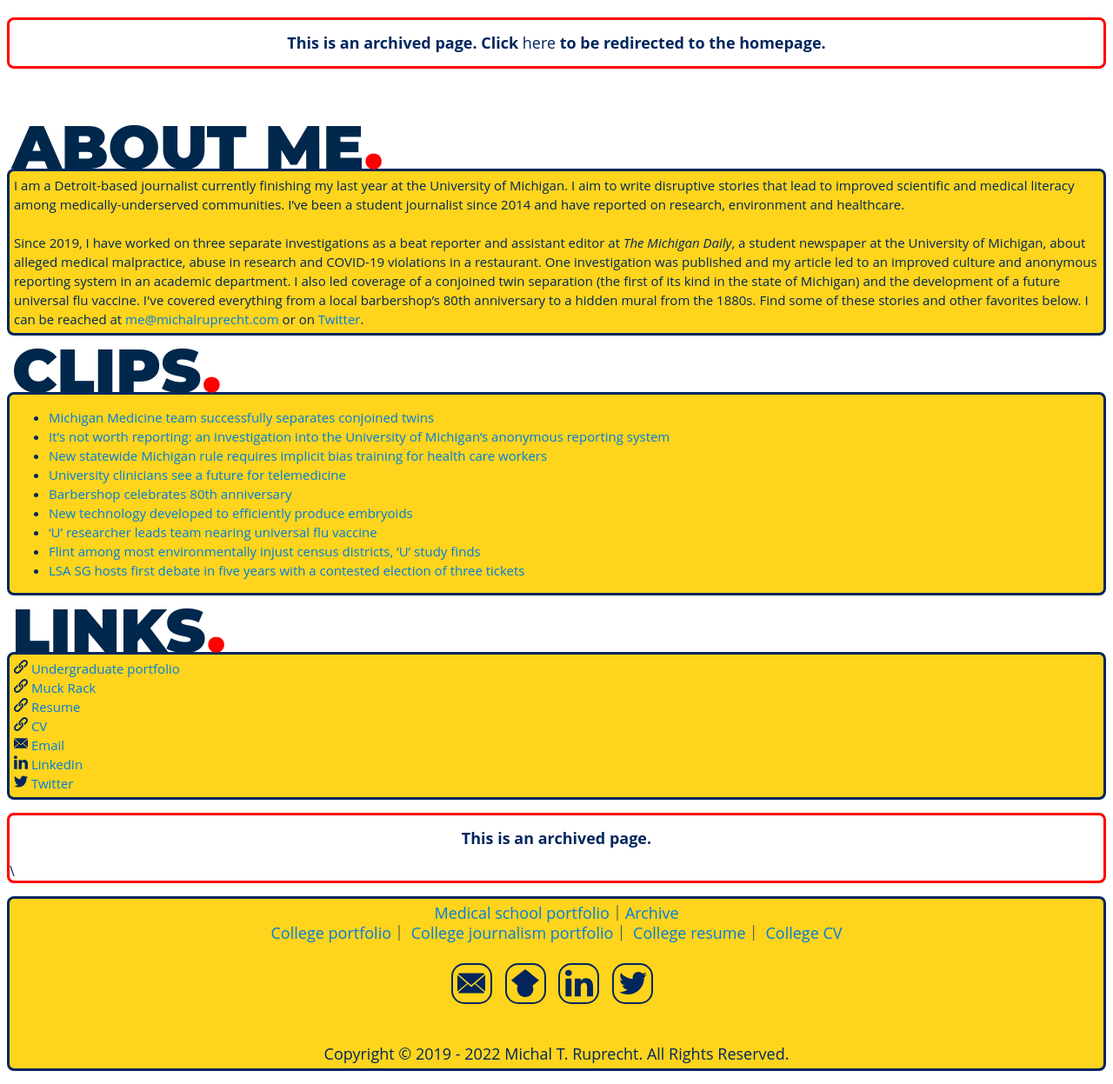
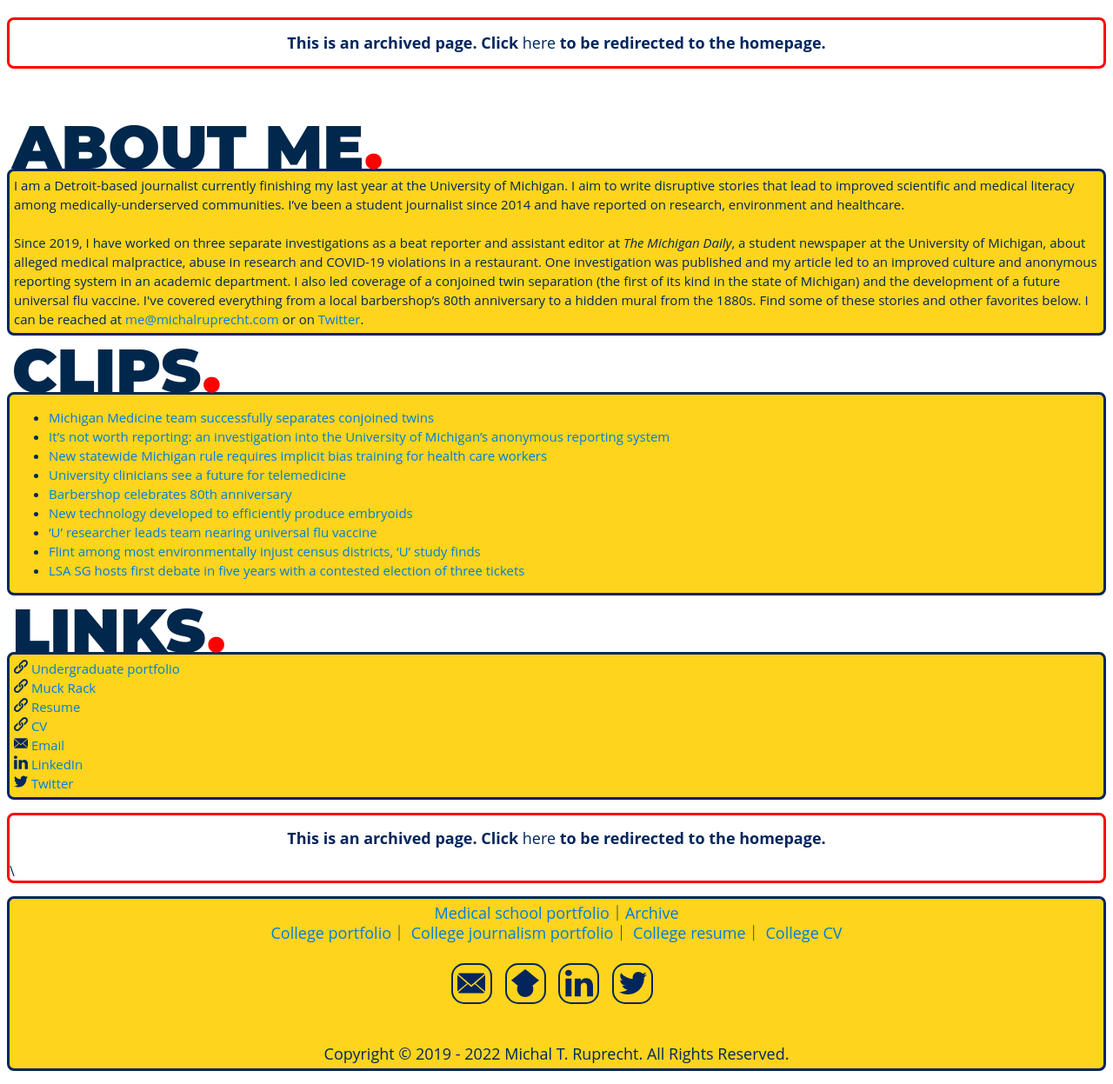
Before and after one commit to MichalRuprecht/michalruprecht.github.io, a Jekyll site: the page built from pages/undergrad/journalism.html, in a window 1280 px wide. Shown: the whole page at 87% size. Built offline with Jekyll 4.4.1, drawn with Linux system fonts in a browser that asks for light colours.

Commit message:
Update undergrad.html

```diff
--- a/_layouts/undergrad.html
+++ b/_layouts/undergrad.html
@@ -37,7 +37,7 @@
 			<footer>
         <div class="footer">
           <div class="archive">
-						<h3><center><big>This is an archived page.
+						<h3><center><big>This is an archived page. Click <a href="http://michalruprecht.com/">here</a> to be redirected to the homepage.
 						</big></center></h3>\
 					</div>
 
```
